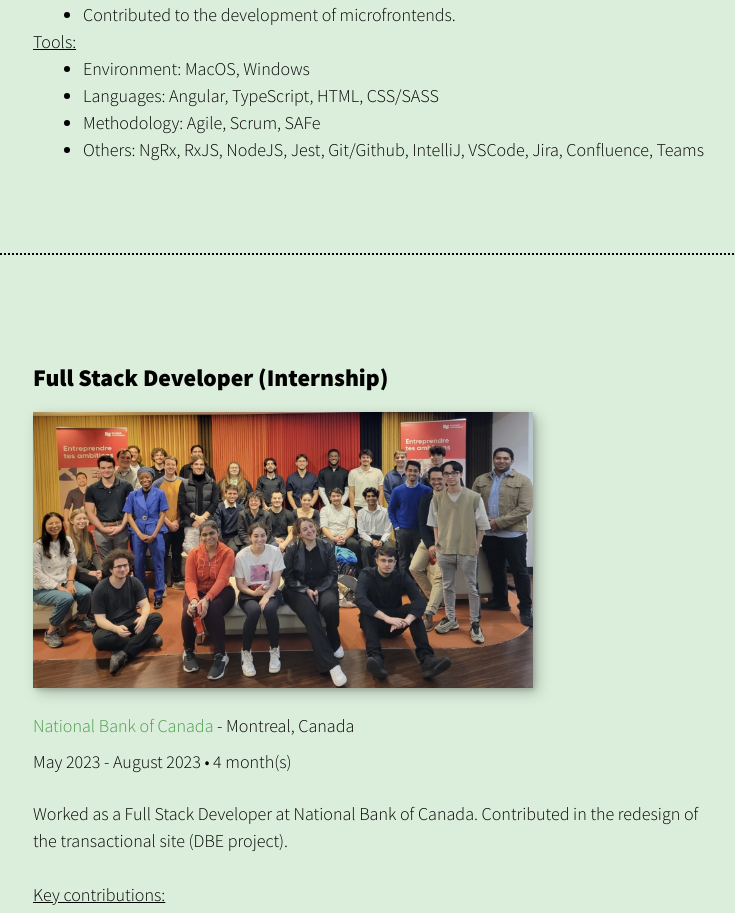
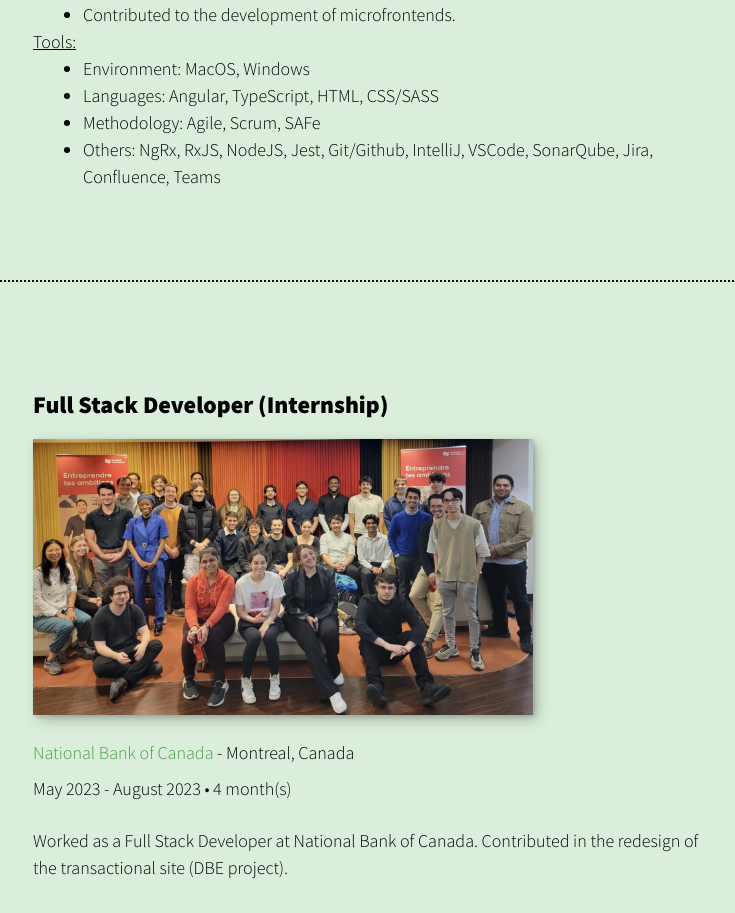
Before and after one commit to ThiiLuu79/tm_portfolio, a React (Create React App) app: page /Work in a window 1280 px wide. Shown: the part 1401-2314 px from the top of the page, without its empty margins (143-878 px from the left). Built offline with nearby package versions, Linux system fonts and the light colour scheme.

Commit message:
Updated workConstants

```diff
--- a/src/i18n/workConstants_en.js
+++ b/src/i18n/workConstants_en.js
@@ -8,7 +8,7 @@ export const INTACT_EXPERIENCE = {
     location: "Montreal, Canada",
     description: "Worked as a Software Developer in the Acquisition Department at Intact Financial Corporation.",
     contributions: ["Joined the Groot Hacks (Growth hacking) team.", "Conducted A/B tests to analyze and optimize the performance of two interface versions with clients.", "Developed and launched new, impactful features to enhance user experience.", "Contributed to the development of microfrontends."],
-    tools: ["Environment: MacOS, Windows", "Languages: Angular, TypeScript, HTML, CSS/SASS", "Methodology: Agile, Scrum, SAFe", "Others: NgRx, RxJS, NodeJS, Jest, Git/Github, IntelliJ, VSCode, Jira, Confluence, Teams"],
+    tools: ["Environment: MacOS, Windows", "Languages: Angular, TypeScript, HTML, CSS/SASS", "Methodology: Agile, Scrum, SAFe", "Others: NgRx, RxJS, NodeJS, Jest, Git/Github, IntelliJ, VSCode, SonarQube, Jira, Confluence, Teams"],
     imgAlt: "intact",
     companyLink: "https://www.intactfc.com/"
 }
--- a/src/i18n/workConstants_fr.js
+++ b/src/i18n/workConstants_fr.js
@@ -8,7 +8,7 @@ export const INTACT_EXPERIENCE = {
     location: "Montréal, Canada",
     description: "Travaillé comme Développeur Logiciel dans le département d'Acquisition chez Intact Corporation Financière.",
     contributions: ["Rejoint l'équipe Groot Hacks (Growth hacking).", "Conduit des tests A/B pour analyser et optimiser la performance de deux versions d'interface avec les clients.", "Développé et lancé de nouvelles fonctionnalités impactantes pour améliorer l'expérience utilisateur.", "Contribué au développement de microfrontaux."],
-    tools: ["Environnement : MacOS, Windows", "Langages : Angular, TypeScript, HTML, CSS/SASS", "Méthodologie : Agile, Scrum, SAFe", "Autres : NgRx, RxJS, NodeJS, Jest, Git/Github, IntelliJ, VSCode, Jira, Confluence, Teams"],
+    tools: ["Environnement : MacOS, Windows", "Langages : Angular, TypeScript, HTML, CSS/SASS", "Méthodologie : Agile, Scrum, SAFe", "Autres : NgRx, RxJS, NodeJS, Jest, Git/Github, IntelliJ, VSCode, SonarQube, Jira, Confluence, Teams"],
     imgAlt: "intact",
     companyLink: "https://www.intactfc.com/"
 }
```
